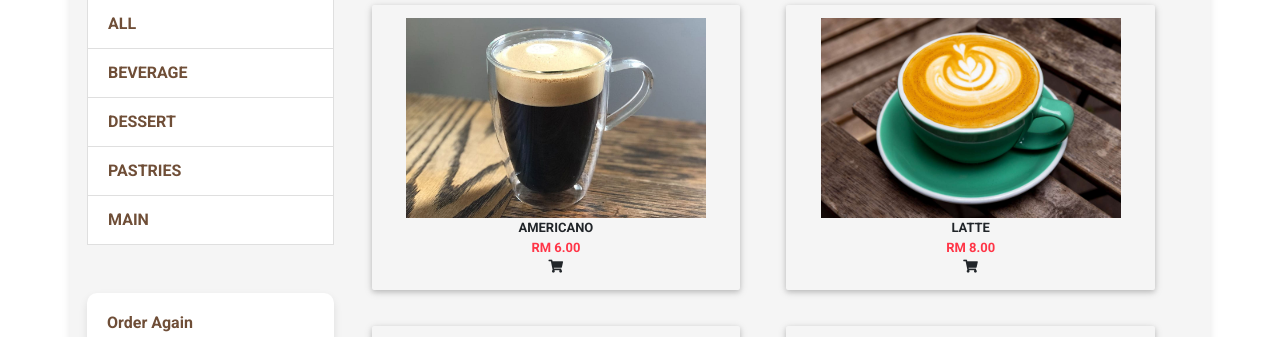
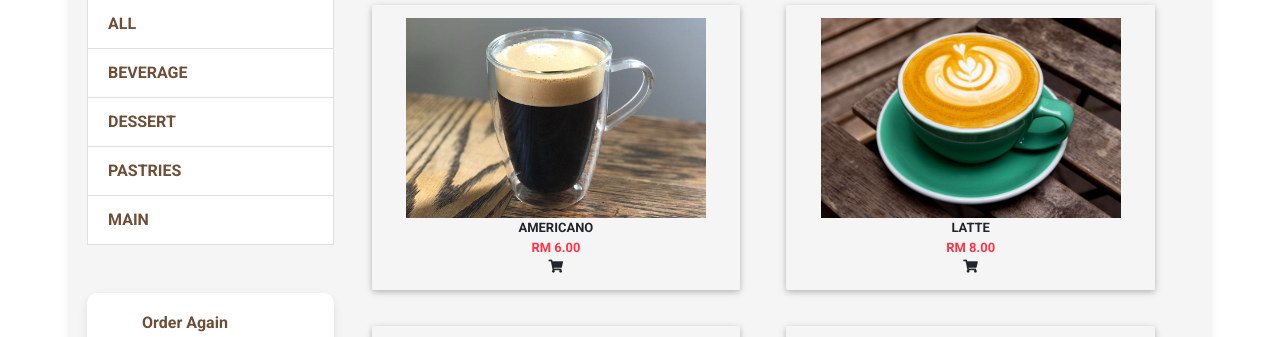
Before and after one commit to YapYuNing08/GitExercise-TT5L-10, a Django app: page /menu/search in a window 1280 px wide. Shown: the part 294-631 px from the top of the page. Run offline with Django 5.2, Linux system fonts and the light colour scheme; data comes from the database, SQL or seed files in the repository; some libraries are stand-ins or nearby versions.

Commit message:
Update all_products.html

```diff
--- a/deliver/customer/templates/customer/all_products.html
+++ b/deliver/customer/templates/customer/all_products.html
@@ -168,6 +168,9 @@
 </div>
 
 <style>
+h6{
+  padding-left: 35px;
+}
 .container.my-5 {
   margin-top: 20px;
   padding: 20px;
```
